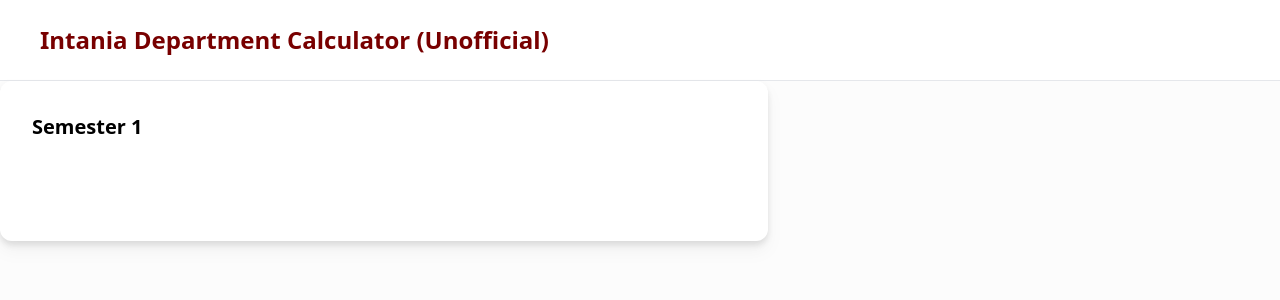
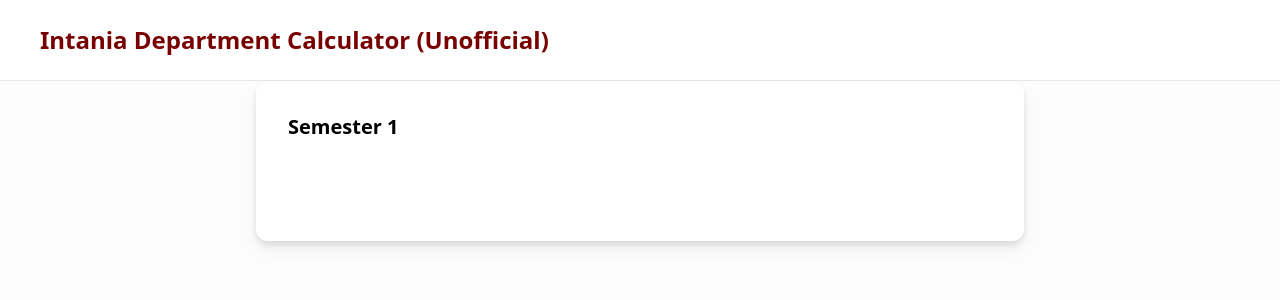
Before and after one commit to bookpanda/intania-department-calculator, a Next.js app in the folder apps/client/: page / in a window 1280 px wide. Shown: the top 300 px of the page. Built offline with nearby package versions, Linux system fonts and the light colour scheme; a web font is replaced by a local one.

Commit message:
fix: fix index

```diff
--- a/apps/client/src/pages/index.tsx
+++ b/apps/client/src/pages/index.tsx
@@ -4,11 +4,9 @@
 
 const IndexPage: NextPage = () => {
   return (
-    <main className="h-screen w-screen bg-gray-bg">
+    <main className="flex h-screen w-screen flex-col items-center bg-gray-bg">
       <Header />
-      {/* <Container sx={{ className: "flex justify-center" }}> */}
       <Semester></Semester>
-      {/* </Container> */}
     </main>
   );
 };
```
Also changed, not shown: 1 other file (tests, documents, lock files or other folders).
